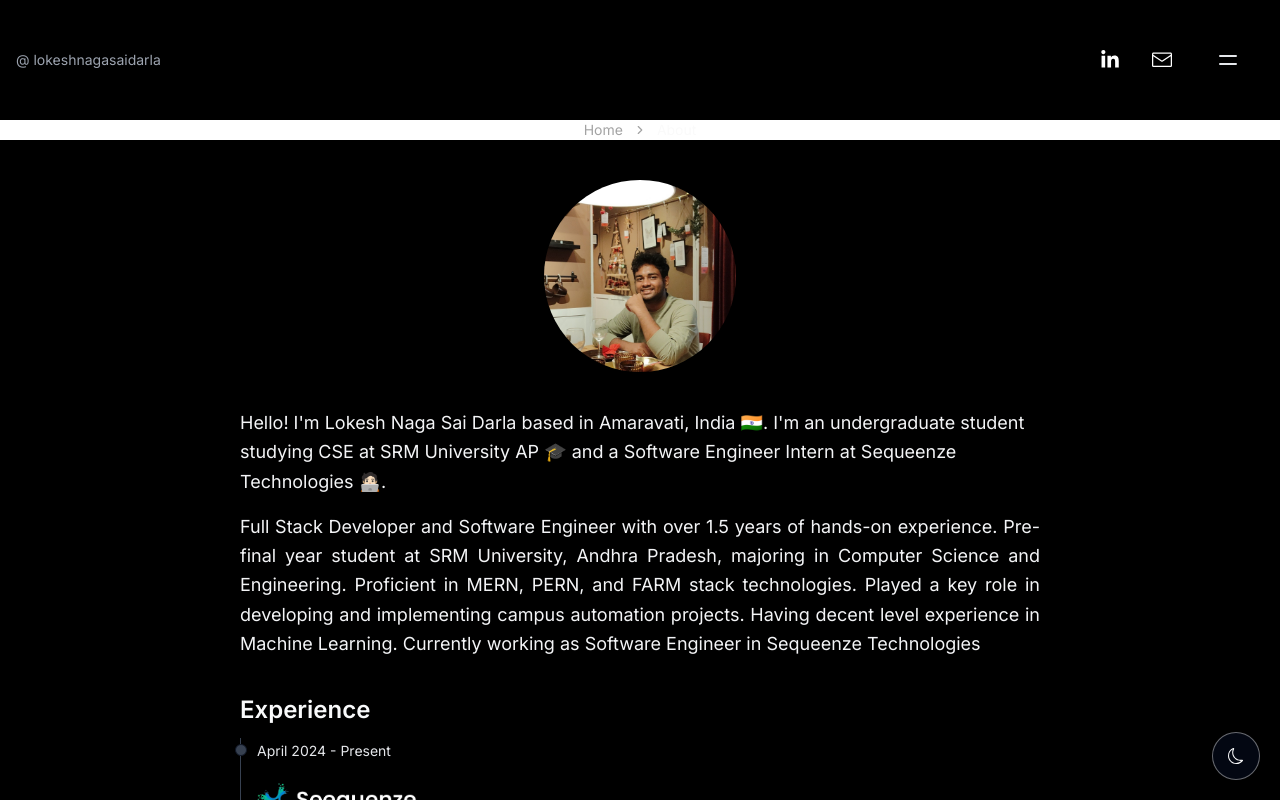
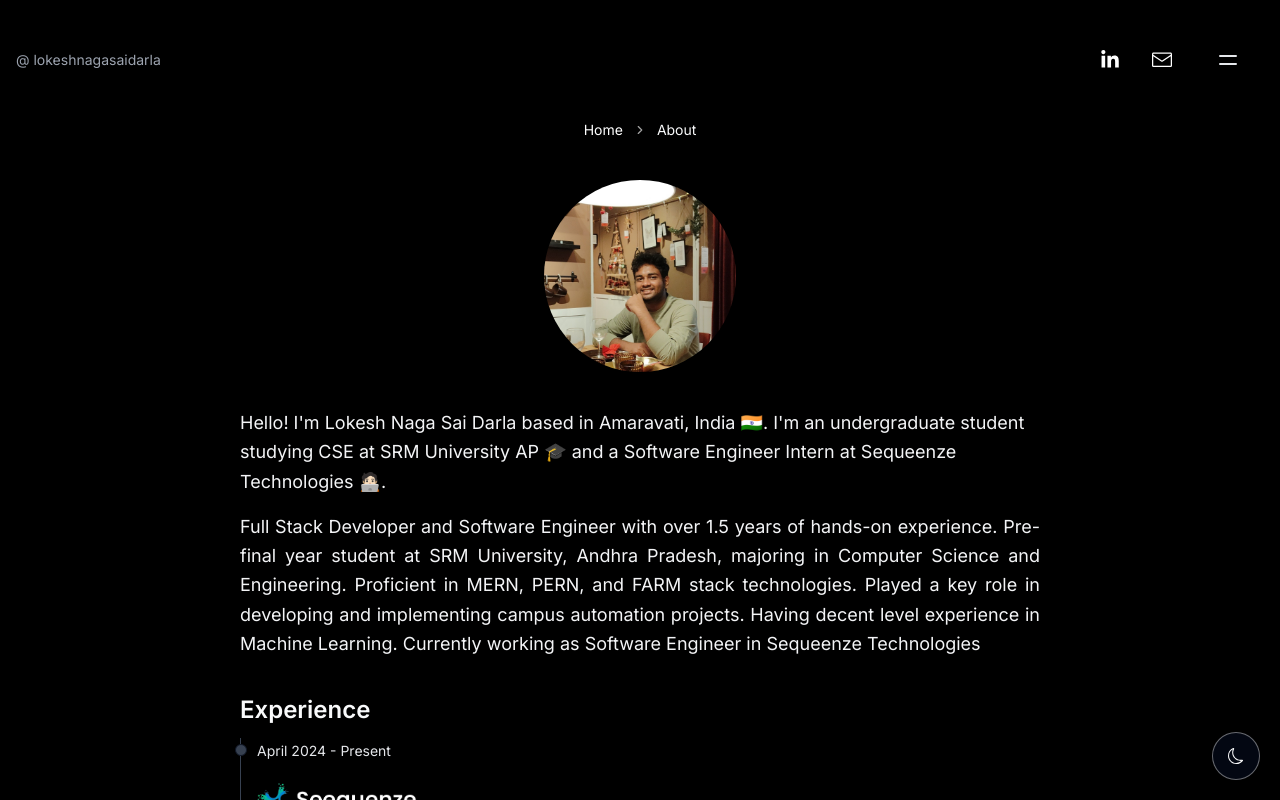
Before and after one commit to lokeshdarla/portfoliov2, a Next.js app: page /about in a window 1280 px wide. Shown: the top 800 px of the page. Built offline with nearby package versions, Linux system fonts and the light colour scheme.

Commit message:
padding issues and dark mode

```diff
--- a/src/app/my-shelf/[slug]/page.tsx
+++ b/src/app/my-shelf/[slug]/page.tsx
@@ -36,8 +36,8 @@ const PostPage = ({ params }: PostProps) => {
             {post.data.title}
           </h1>
         </div>
-        <div className="">
-          <article className="prose     prose-img:rounded-xl dark:prose-invert">
+        <div className="px-5">
+          <article className="prose overscroll-contain prose-img:rounded-xl dark:prose-invert">
             <Markdown>{post.content}</Markdown>
           </article>
         </div>
--- a/src/app/page.tsx
+++ b/src/app/page.tsx
@@ -20,7 +20,7 @@ function Page() {
   if (loading) {
     return (
       <ThemeProvider>
-        <div className="h-screen bg-white dark:bg-black flex items-center justify-center">
+        <div className="h-screen bg-white dark:bg-black flex items-center justify-center border-none">
           <Loading />
         </div>
       </ThemeProvider>
--- a/src/components/BreadCrumbs.tsx
+++ b/src/components/BreadCrumbs.tsx
@@ -22,12 +22,12 @@ export default function BreadcrumbUtil() {
   }
 
   return (
-    <div className='flex items-center justify-center '>
-      <Breadcrumb>
-        <BreadcrumbList>
+    <div className='flex items-center justify-center dark:bg-black'>
+      <Breadcrumb >
+        <BreadcrumbList >
           <BreadcrumbItem>
             <Link href="/" passHref>
-              <BreadcrumbLink>Home</BreadcrumbLink>
+              <BreadcrumbLink className='dark:text-white'>Home</BreadcrumbLink>
             </Link>
           </BreadcrumbItem>
           {
@@ -38,10 +38,10 @@ export default function BreadcrumbUtil() {
                   <BreadcrumbSeparator />
                   <BreadcrumbItem>
                     {index === pathnames.length - 1 ? (
-                      <BreadcrumbPage>{value.charAt(0).toUpperCase() + value.slice(1)}</BreadcrumbPage>
+                      <BreadcrumbPage className='dark:text-gray-50'>{value.charAt(0).toUpperCase() + value.slice(1)}</BreadcrumbPage>
                     ) : (
                       <Link href={to} passHref>
-                        <BreadcrumbLink>{value.charAt(0).toUpperCase() + value.slice(1)}</BreadcrumbLink>
+                        <BreadcrumbLink className='dark:text-gray-50'>{value.charAt(0).toUpperCase() + value.slice(1)}</BreadcrumbLink>
                       </Link>
                     )}
                   </BreadcrumbItem>
```
